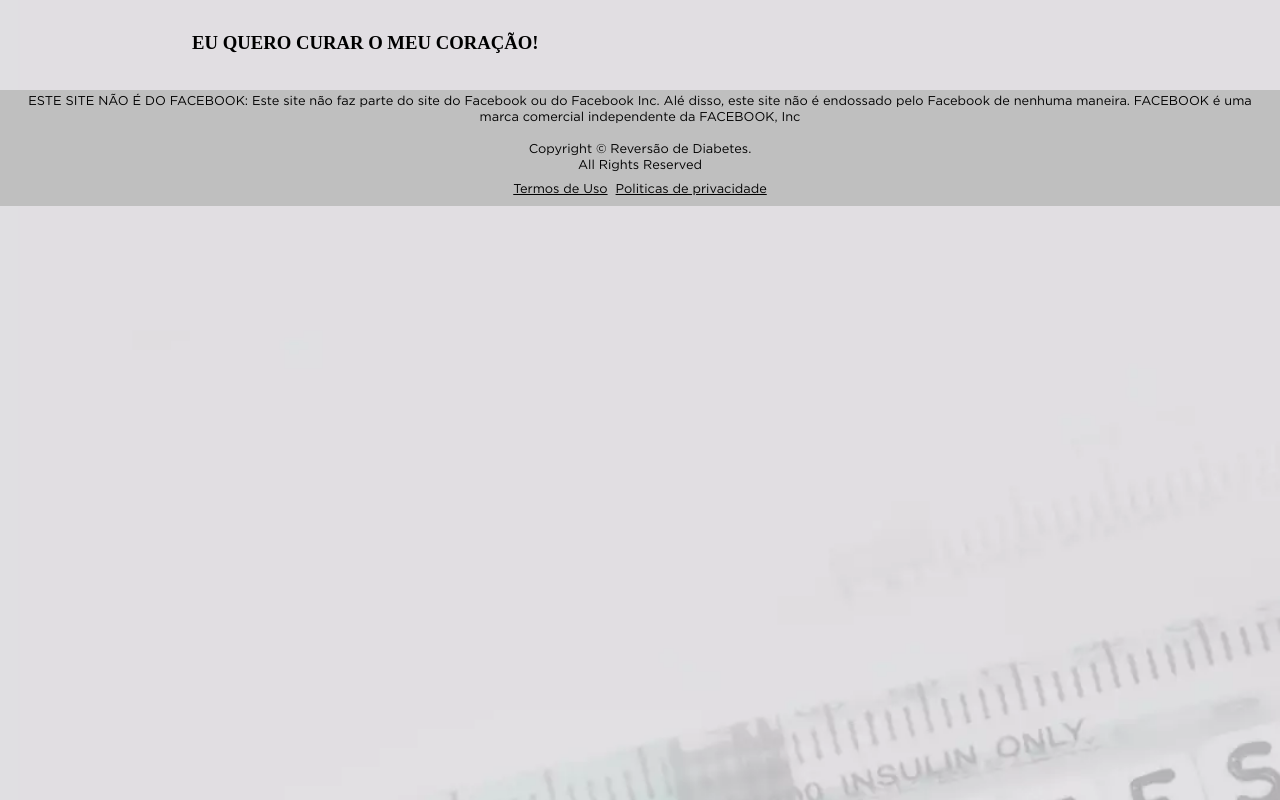
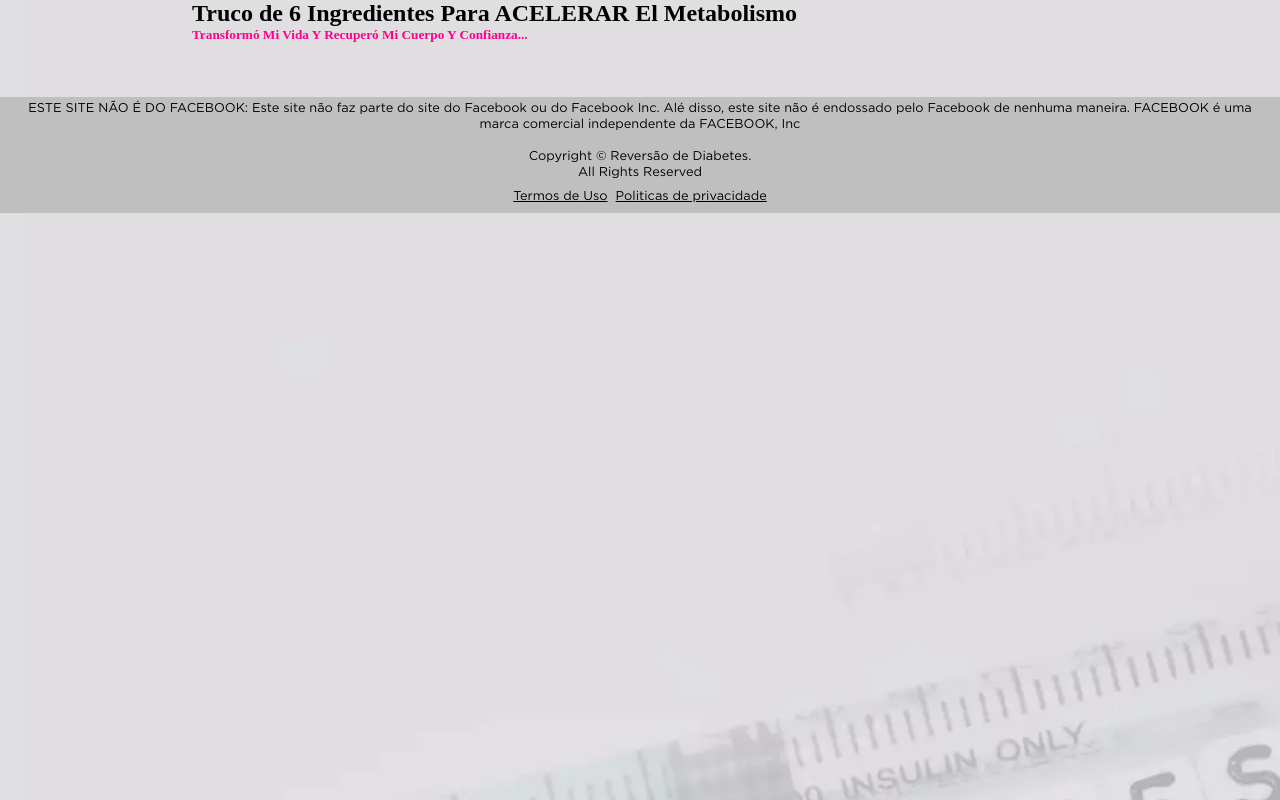
Before and after one commit to right1mi/diabetes100.online, a plain HTML site: page site/index.html in a window 1280 px wide. Drawn offline with Linux system fonts and the light colour scheme.

Commit message:
Update index.html

```diff
--- a/site/index.html
+++ b/site/index.html
@@ -28,8 +28,12 @@
 <body>
   <main>
     <section class="container justify-content-center text-center">
-      <div class="title">
-        <h3>EU QUERO CURAR O MEU CORAÇÃO!</h3>
+     <div class="row justify-content-center text-center">
+        <div class="col-lg-8">
+          <h2 class="mb-5 font-weight-bold">Truco de 6 Ingredientes Para <b>ACELERAR</b> El Metabolismo</h2>
+          <h5> <span style="color: #FF008C">Transformó Mi Vida Y Recuperó Mi Cuerpo Y Confianza...</span></h5><br>
+          <h2></h2>
+       </div>
       </div>
     </section>
     <br>
```
